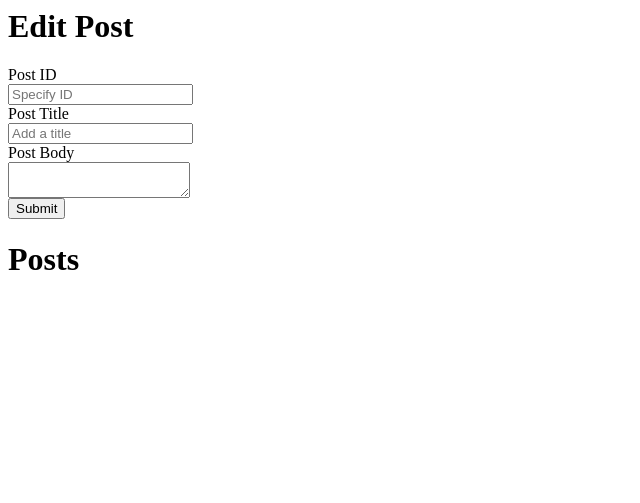
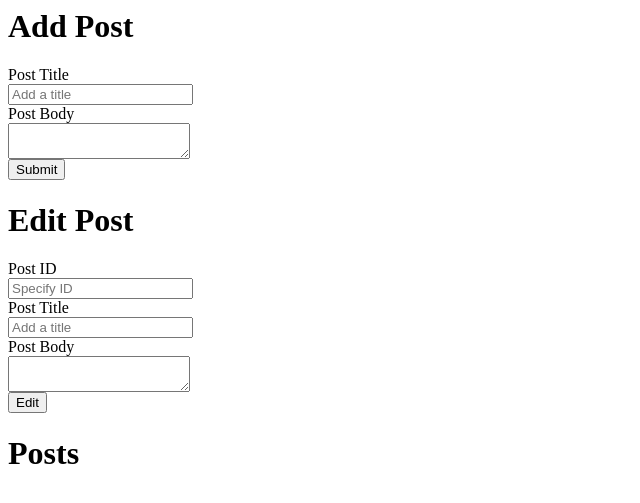
Before and after one commit to redroboto/Udemy-PHP, a PHP site: page / in a window 1280 px wide. Shown: the top 503 px of the page, without its empty margins (0-640 px from the left). Run offline with PHP 8.4, Linux system fonts and the light colour scheme; data that the repository does not hold is empty.

Commit message:
fixed functionality of Add Post, changed values of submit button in Edit Post

```diff
--- a/index.php
+++ b/index.php
@@ -16,7 +16,7 @@ if(isset($_POST['delete'])){
 	$database->execute();
 }
 
-if(isset($post['submit'])){
+if(isset($post['edit'])){
 	$id = $post['id'];
 	$title = $post['title'];
 	$body = $post['body'];
@@ -28,11 +28,31 @@ if(isset($post['submit'])){
 	$database->execute();
 }
 
+if(isset($post['submit'])){
+	$title = $post['title'];
+	$body = $post['body'];
+
+	$database->query('INSERT INTO posts (title, body) VALUES (:title, :body) ');
+	$database->bind(':title', $title);
+	$database->bind(':body', $body);
+	$database->execute();
+}
+
 $database->query('SELECT * FROM myblog.posts');
 // $database->bind(':id','1');
 $rows = $database->resultset();
 
 ?>
+<h1>Add Post</h1>
+<!-- PHP Global to redirect to the same page -->
+<form method="post" action="<?php $_SERVER['PHP_SELF']; ?>">
+	<label>Post Title</label><br>
+	<input type="text" name="title" placeholder="Add a title"><br>
+	<label>Post Body</label><br>
+	<textarea name="body"></textarea><br>
+	<input type="submit" name="submit" value="Submit">
+</form>
+
 <h1>Edit Post</h1>
 <!-- PHP Global to redirect to the same page -->
 <form method="post" action="<?php $_SERVER['PHP_SELF']; ?>">
@@ -42,7 +62,7 @@ $rows = $database->resultset();
 	<input type="text" name="title" placeholder="Add a title"><br>
 	<label>Post Body</label><br>
 	<textarea name="body"></textarea><br>
-	<input type="submit" name="submit" value="Submit">
+	<input type="submit" name="submit" value="Edit">
 </form>
 
 <h1>Posts</h1>
@@ -50,7 +70,7 @@ $rows = $database->resultset();
 	<?php foreach($rows as $row) : ?>
 
 	<div>
-		<h3><?php echo $row['title']." ID ".$row['id']; ?></h3>
+		<h3><?php echo $row['title']." (ID ".$row['id'].")"; ?></h3>
 		<p><?php echo $row['body']; ?></p>
 		<form method="post" action="<?php $_SERVER['PHP_SELF']; ?>">
 			<input type="hidden" name="delete_id" value="<?php echo $row['id']; ?>">
```
